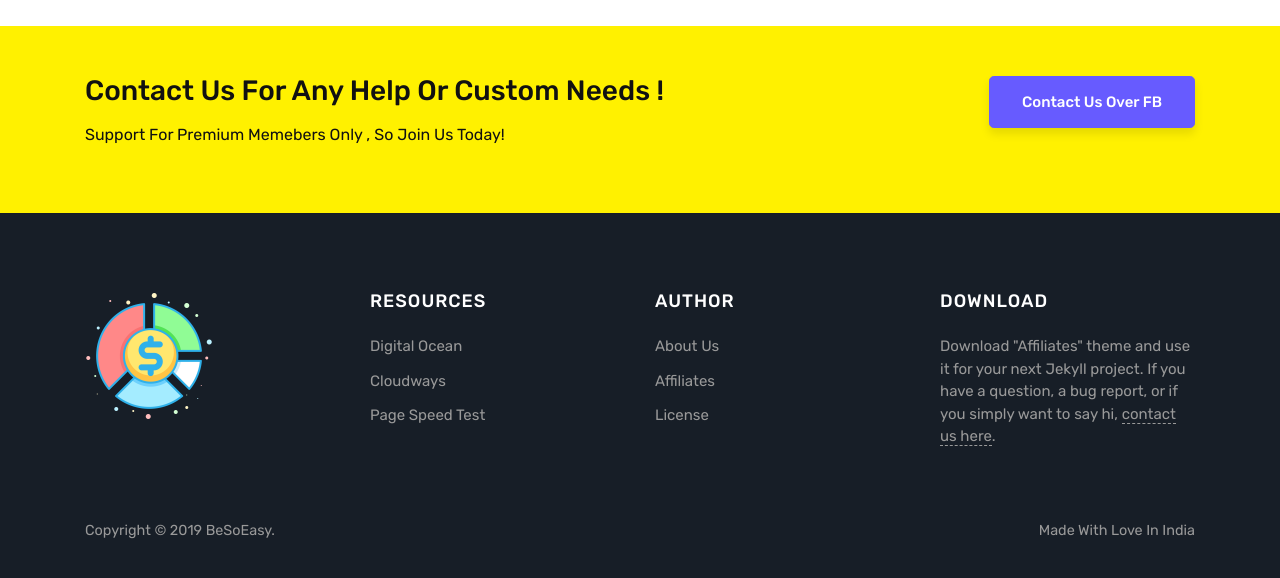
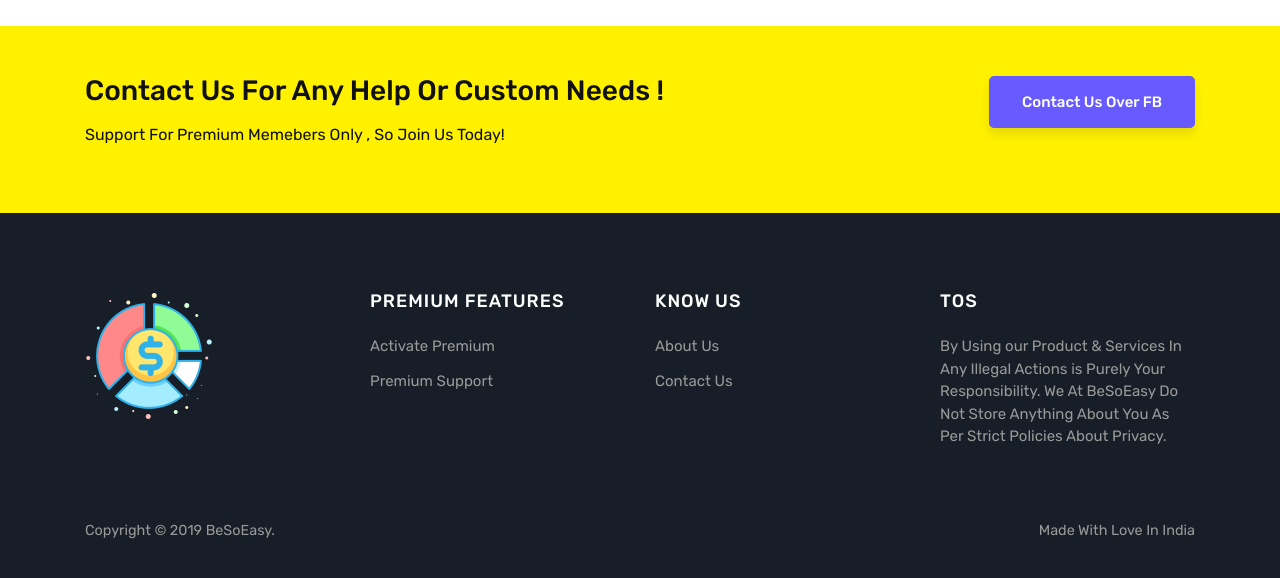
Before and after one commit to shochak2510/besoeasy.github.io, a Jekyll site: the page built from index.html, in a window 1280 px wide and 900 px high, scrolled down 1613 px, cut to the strip 313-891 px from the top of the window. Built offline with Jekyll 4.4.1, drawn with Linux system fonts in a browser that asks for light colours; the list of posts is cut into pages by our own code.

Commit message:
Update default.html

```diff
--- a/_layouts/default.html
+++ b/_layouts/default.html
@@ -142,30 +142,28 @@
 
                 <div class="col-sm-3">
                 <div class="footer-widget">
-                <h5 class="title">Resources</h5>
+                <h5 class="title">Premium Features</h5>
                 <ul>
-                <li><a target="_blank" href="https://m.do.co/c/84c9b45d0c47">Digital Ocean</a></li>
-                <li><a target="blank" href="https://www.cloudways.com/en/pricing.php?id=153986&amp;a_bid=005da123">Cloudways</a></li>
-                <li><a target="blank" href="http://shareasale.com/r.cfm?b=875645&amp;u=1087935&amp;m=41388&amp;urllink=&amp;afftrack=">Page Speed Test</a></li>
+                <li><a target="_blank" href="https://bit.ly/2GkLNsw">Activate Premium</a></li>
+                <li><a target="_blank" href="https://bit.ly/2II4oCM">Premium Support</a></li>
                 </ul>
                 </div>
                 </div>
 
                 <div class="col-sm-3">
                 <div class="footer-widget">
-                <h5 class="title">Author</h5>
+                <h5 class="title">Know Us</h5>
                 <ul>
-                <li><a href="https://www.wowthemes.net/premium-themes-templates/">About Us</a></li>
-                <li><a target="_blank" href="https://www.wowthemes.net/affiliate-area/">Affiliates</a></li>
-                <li><a href="https://www.wowthemes.net/terms-and-conditions/">License</a></li>
+                <li><a href="https://besoeasy.com/about">About Us</a></li>
+                <li><a target="_blank" href="https://besoeasy.com/contact">Contact Us</a></li>
                 </ul>
                 </div>
                 </div>
 
                 <div class="col-sm-3">
                 <div class="footer-widget textwidget">
-                    <h5 class="title">Download</h5>
-                    <p>Download "Affiliates" theme and use it for your next Jekyll project. If you have a question, a bug report, or if you simply want to say hi, <a href="https://www.wowthemes.net/support/">contact us here</a>.</p>
+                    <h5 class="title">TOS</h5>
+                    <p>By Using our Product & Services In Any Illegal Actions is Purely Your Responsibility. We At BeSoEasy Do Not Store Anything About You As Per Strict Policies About Privacy. </p>
                 </div>
                 </div>
             </div>
@@ -193,15 +191,10 @@
 ================================================== -->
 
 <script src="{{ site.baseurl }}/assets/js/jquery.min.js"></script>
-
 <script src="https://cdnjs.cloudflare.com/ajax/libs/tether/1.4.0/js/tether.min.js" integrity="sha384-DztdAPBWPRXSA/3eYEEUWrWCy7G5KFbe8fFjk5JAIxUYHKkDx6Qin1DkWx51bBrb" crossorigin="anonymous"></script>
-
 <script src="https://maxcdn.bootstrapcdn.com/bootstrap/4.0.0-alpha.6/js/bootstrap.min.js" integrity="sha384-vBWWzlZJ8ea9aCX4pEW3rVHjgjt7zpkNpZk+02D9phzyeVkE+jo0ieGizqPLForn" crossorigin="anonymous"></script>
-
 <script src="{{ site.baseurl }}/assets/js/ie10-viewport-bug-workaround.js"></script>
-
 <script type='text/javascript' src='{{ site.baseurl }}/assets/js/masonry.pkgd.min.js'></script>
-
 <script src="{{ site.baseurl }}/assets/js/theme.js"></script>
 
 </body>
```
